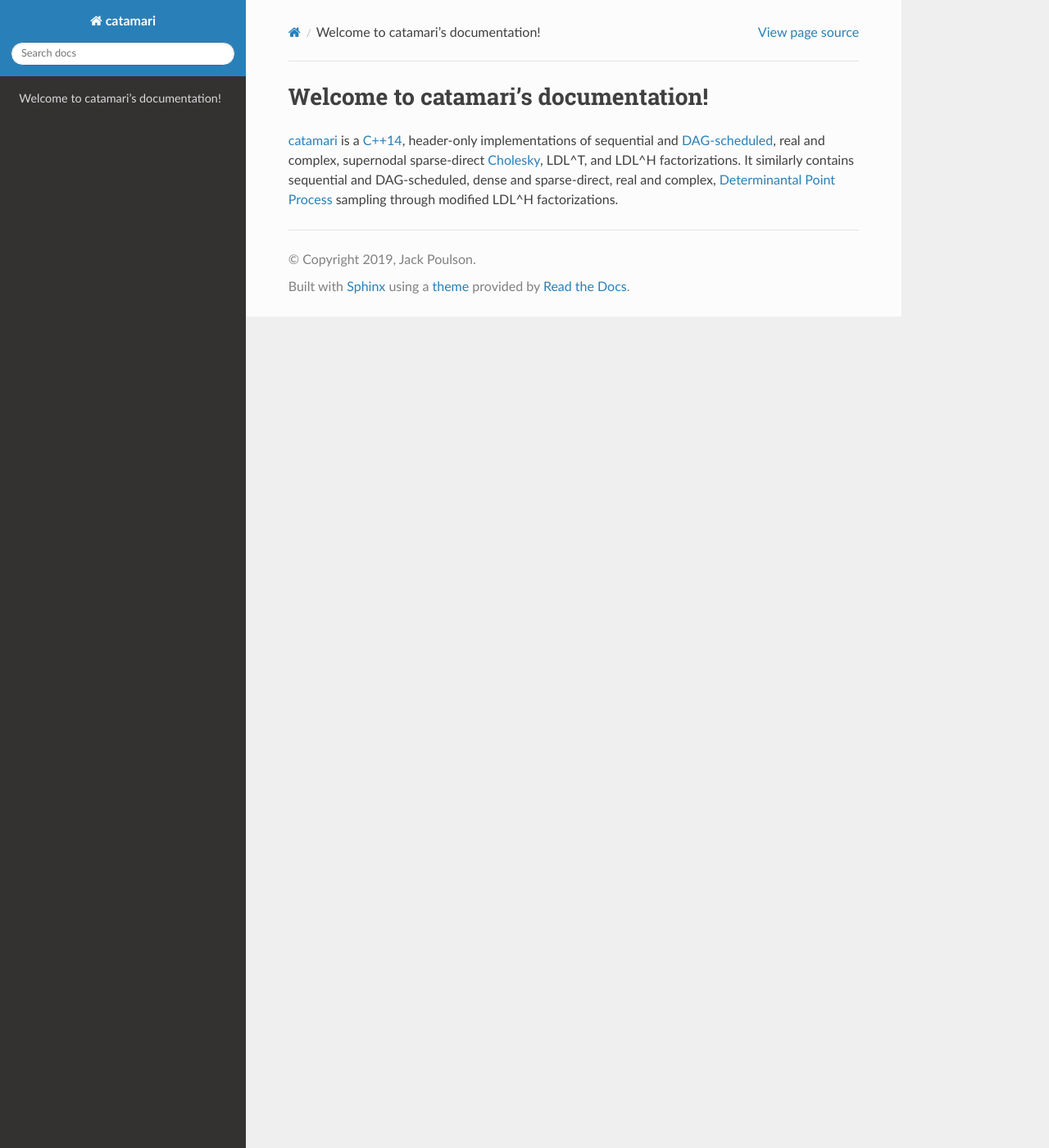
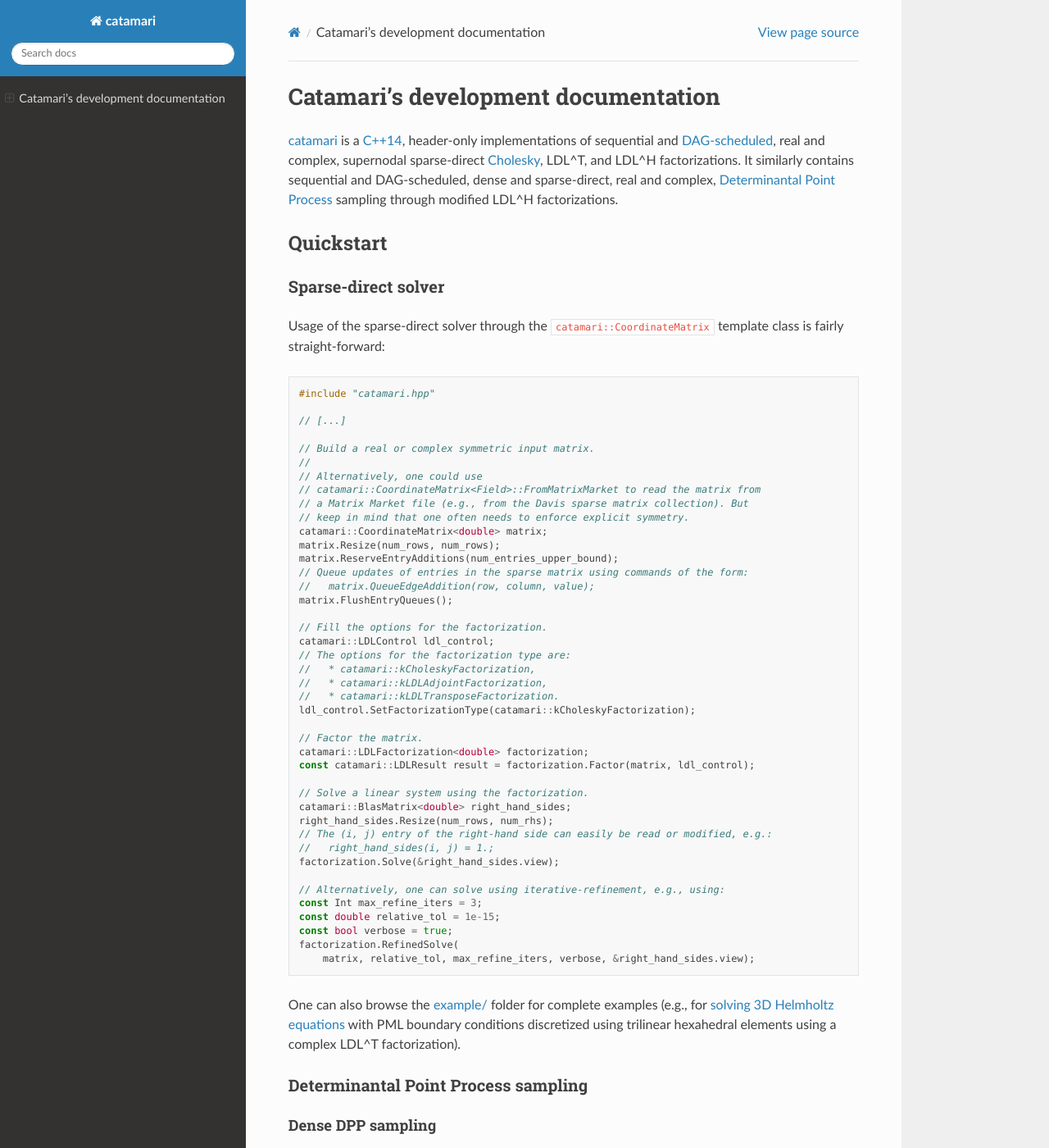
Before and after one commit to MeshFEM/catamari, a Sphinx documentation site: the page built from docs/index.rst, in a window 1280 px wide and 1400 px high. Shown: the whole window at 82% size. Built offline with Sphinx 7.4.7 and the Read the Docs theme 2.0.0, drawn with Linux system fonts in a browser that asks for light colours; formulas are drawn with MathJax 3; some of the changed text lies outside the part shown.

Commit message:
Updating README and beginning to link to in-progress documentation.

```diff
--- a/docs/index.rst
+++ b/docs/index.rst
@@ -3,7 +3,7 @@
    You can adapt this file completely to your liking, but it should at least
    contain the root `toctree` directive.
 
-Welcome to catamari's documentation!
+Catamari's development documentation
 ====================================
 
 .. toctree::
@@ -15,3 +15,103 @@ Welcome to catamari's documentation!
 and complex, supernodal sparse-direct `Cholesky <https://en.wikipedia.org/wiki/Cholesky_decomposition>`_, LDL^T, and LDL^H factorizations. It similarly
 contains sequential and DAG-scheduled, dense and sparse-direct, real and
 complex, `Determinantal Point Process <https://en.wikipedia.org/wiki/Determinantal_point_process>`_ sampling through modified LDL^H factorizations.
+
+Quickstart
+----------
+
+Sparse-direct solver
+^^^^^^^^^^^^^^^^^^^^
+Usage of the sparse-direct solver through the
+:samp:`catamari::CoordinateMatrix` template class is fairly straight-forward:
+
+.. code-block:: cpp
+
+  #include "catamari.hpp"
+
+  // [...]
+
+  // Build a real or complex symmetric input matrix.
+  //
+  // Alternatively, one could use
+  // catamari::CoordinateMatrix<Field>::FromMatrixMarket to read the matrix from
+  // a Matrix Market file (e.g., from the Davis sparse matrix collection). But
+  // keep in mind that one often needs to enforce explicit symmetry.
+  catamari::CoordinateMatrix<double> matrix;
+  matrix.Resize(num_rows, num_rows);
+  matrix.ReserveEntryAdditions(num_entries_upper_bound);
+  // Queue updates of entries in the sparse matrix using commands of the form:
+  //   matrix.QueueEdgeAddition(row, column, value);
+  matrix.FlushEntryQueues();
+
+  // Fill the options for the factorization.
+  catamari::LDLControl ldl_control;
+  // The options for the factorization type are:
+  //   * catamari::kCholeskyFactorization,
+  //   * catamari::kLDLAdjointFactorization,
+  //   * catamari::kLDLTransposeFactorization.
+  ldl_control.SetFactorizationType(catamari::kCholeskyFactorization);
+
+  // Factor the matrix.
+  catamari::LDLFactorization<double> factorization;
+  const catamari::LDLResult result = factorization.Factor(matrix, ldl_control);
+
+  // Solve a linear system using the factorization.
+  catamari::BlasMatrix<double> right_hand_sides;
+  right_hand_sides.Resize(num_rows, num_rhs);
+  // The (i, j) entry of the right-hand side can easily be read or modified, e.g.:
+  //   right_hand_sides(i, j) = 1.;
+  factorization.Solve(&right_hand_sides.view);
+
+  // Alternatively, one can solve using iterative-refinement, e.g., using:
+  const Int max_refine_iters = 3;
+  const double relative_tol = 1e-15;
+  const bool verbose = true;
+  factorization.RefinedSolve(
+      matrix, relative_tol, max_refine_iters, verbose, &right_hand_sides.view);
+
+One can also browse the `example/ <https://gitlab.com/hodge_star/catamari/tree/master/example>`_ folder for complete examples (e.g., for `solving 3D Helmholtz equations <https://gitlab.com/hodge_star/catamari/blob/master/example/helmholtz_3d_pml.cc>`_ with PML boundary conditions discretized using trilinear hexahedral elements using a complex LDL^T factorization).
+
+Determinantal Point Process sampling
+^^^^^^^^^^^^^^^^^^^^^^^^^^^^^^^^^^^^
+
+Dense DPP sampling
+""""""""""""""""""
+TODO
+
+Sparse DPP sampling
+"""""""""""""""""""
+Usage of catamari's sparse-direct DPP sampler via `catamari::CoordinateMatrix`
+is similar to usage of the library's sparse-direct solver.
+
+.. code-block:: cpp
+
+  #include "catamari.hpp"
+
+  // [...]
+
+  // Build a real or complex symmetric input matrix.
+  //
+  // Alternatively, one could use
+  // catamari::CoordinateMatrix<Field>::FromMatrixMarket to read the matrix from
+  // a Matrix Market file (e.g., from the Davis sparse matrix collection). But
+  // keep in mind that one often needs to enforce explicit symmetry.
+  catamari::CoordinateMatrix<double> matrix;
+  matrix.Resize(num_rows, num_rows);
+  matrix.ReserveEntryAdditions(num_entries_upper_bound);
+  // Queue updates of entries in the sparse matrix using commands of the form:
+  //   matrix.QueueEdgeAddition(row, column, value);
+  matrix.FlushEntryQueues();
+
+  // Construct the sampler.
+  catamari::DPPControl dpp_control;
+  catamari::DPP<double> dpp(matrix, dpp_control);
+
+  // Extract samples (which can either be maximum-likelihood or not).
+  const bool maximum_likelihood = false;
+  std::vector<std::vector<catamari::Int>> samples;
+  for (int sample_index = 0; sample_index < num_samples; ++sample_index) {
+    samples[sample_index] = dpp.Sample(maximum_likelihood);
+  }
+
+A full example of sampling a DPP from a scaled negative 2D Laplacian is given at
+`example/dpp_shifted_2d_negative_laplacian.cc <https://gitlab.com/hodge_star/catamari/blob/master/example/dpp_shifted_2d_negative_laplacian.cc>`_.
```
Also changed, not shown: README.md (+45 -4 lines), 2 other files.
